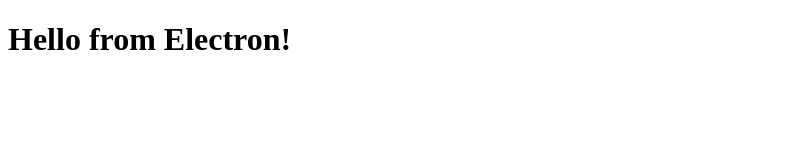
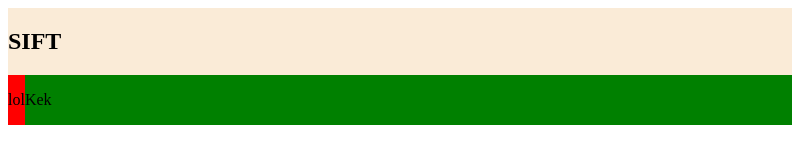
Before and after one commit to S-I-F-T/S.I.F.T-Submitty-Instant-Feedback-and-Testing, an Electron app: page index.html in a window 800 px wide. Drawn offline with Linux system fonts and the light colour scheme.

Commit message:
started working on frontend

```diff
--- a/index.html
+++ b/index.html
@@ -3,9 +3,22 @@
 <head>
   <meta charset="UTF-8">
   <meta name="viewport" content="width=device-width, initial-scale=1.0">
-  <title>My Electron App</title>
+  <link rel="stylesheet" href="./style.css">
+  <title>SIFT</title>
 </head>
 <body>
-  <h1>Hello from Electron!</h1>
+      <div class="header">
+        <h2>SIFT</h2>
+      </div>
+      <div class="mainBody">
+        <div class="navBar">
+          <p>lol</p>
+        </div>
+        <div class="mainContent">
+          <p>Kek</p>
+        </div>
+      </div>
+
+
 </body>
 </html>
--- /dev/null
+++ b/style.css
@@ -0,0 +1,30 @@
+body{
+    display:flex;
+    flex-direction: column;
+}
+
+.header{
+    width: 100%;
+    background-color: antiquewhite;
+}
+.header div{
+    width: 100px;
+    background-color: antiquewhite;
+}
+.mainBody{
+    display:flex;
+    justify-content: space-between;
+    background-color: aqua;
+}
+.navBar{
+    display:flex;
+    flex-shrink:0;
+    flex-direction: column;
+    background-color: red;
+
+}
+.mainContent{
+    display:flex;
+    flex-grow:4;
+    background-color: green;
+}
```
